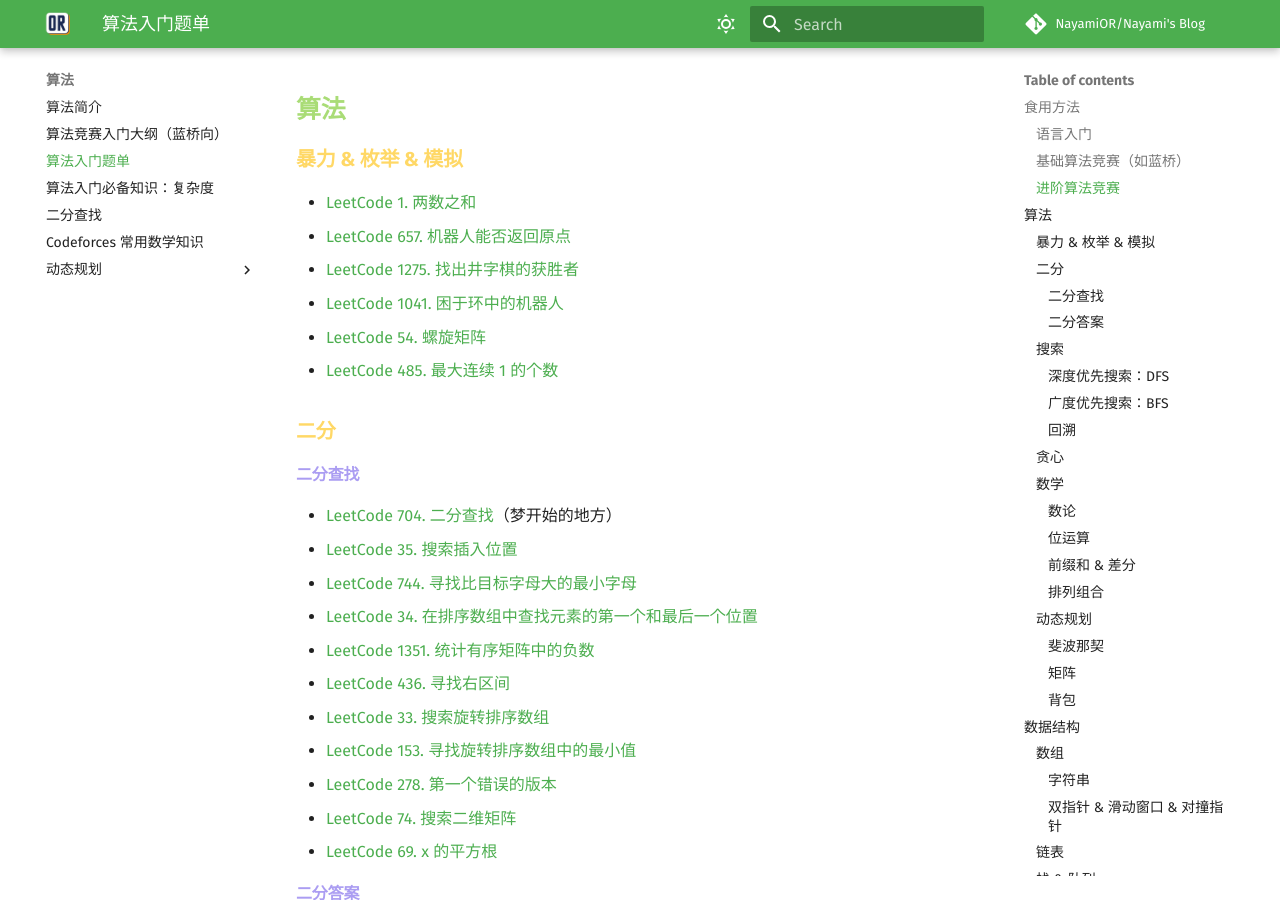
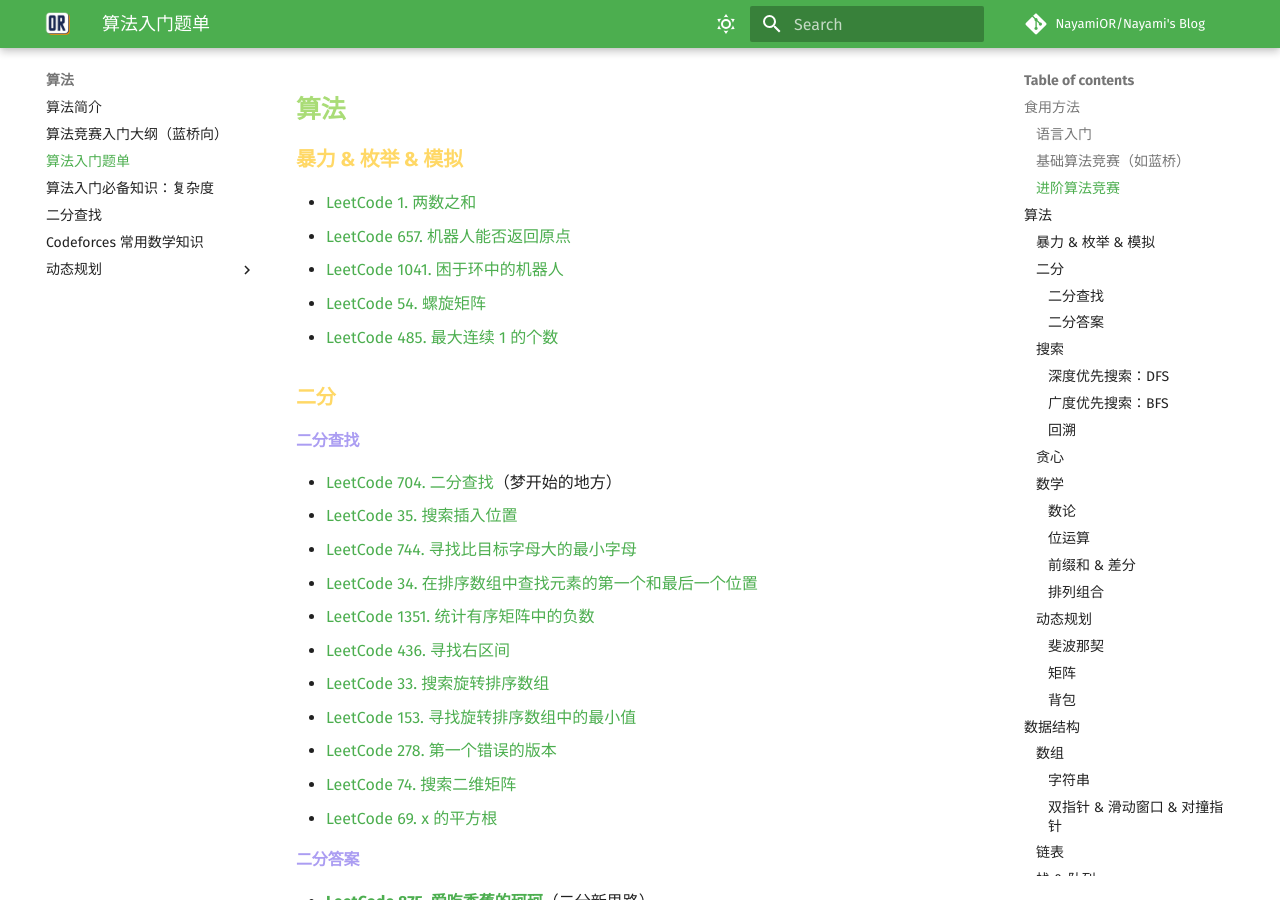
Before and after one commit to NayamiOR/nayamis-blog, an MkDocs documentation site: the page built from docs/Algo/algo-checklist.md, in a window 1280 px wide and 900 px high, scrolled down 629 px. Built offline with MkDocs 1.6.1 and Material for MkDocs 9.7.7, drawn with Linux system fonts in a browser that asks for light colours; some web fonts are replaced; comment, search, counter and statistics services are not loaded.

Commit message:
删除井字棋

```diff
--- a/docs/Algo/algo-checklist.md
+++ b/docs/Algo/algo-checklist.md
@@ -26,7 +26,6 @@
 
 - [LeetCode 1. 两数之和](https://leetcode.cn/problems/two-sum/)
 - [LeetCode 657. 机器人能否返回原点](https://leetcode.cn/problems/robot-return-to-origin/)
-- [LeetCode 1275. 找出井字棋的获胜者](https://leetcode.cn/problems/find-winner-on-a-tic-tac-toe-game/)
 - [LeetCode 1041. 困于环中的机器人](https://leetcode.cn/problems/robot-bounded-in-circle/)
 - [LeetCode 54. 螺旋矩阵](https://leetcode.cn/problems/spiral-matrix/)
 - [LeetCode 485. 最大连续 1 的个数](https://leetcode.cn/problems/max-consecutive-ones/)
```
